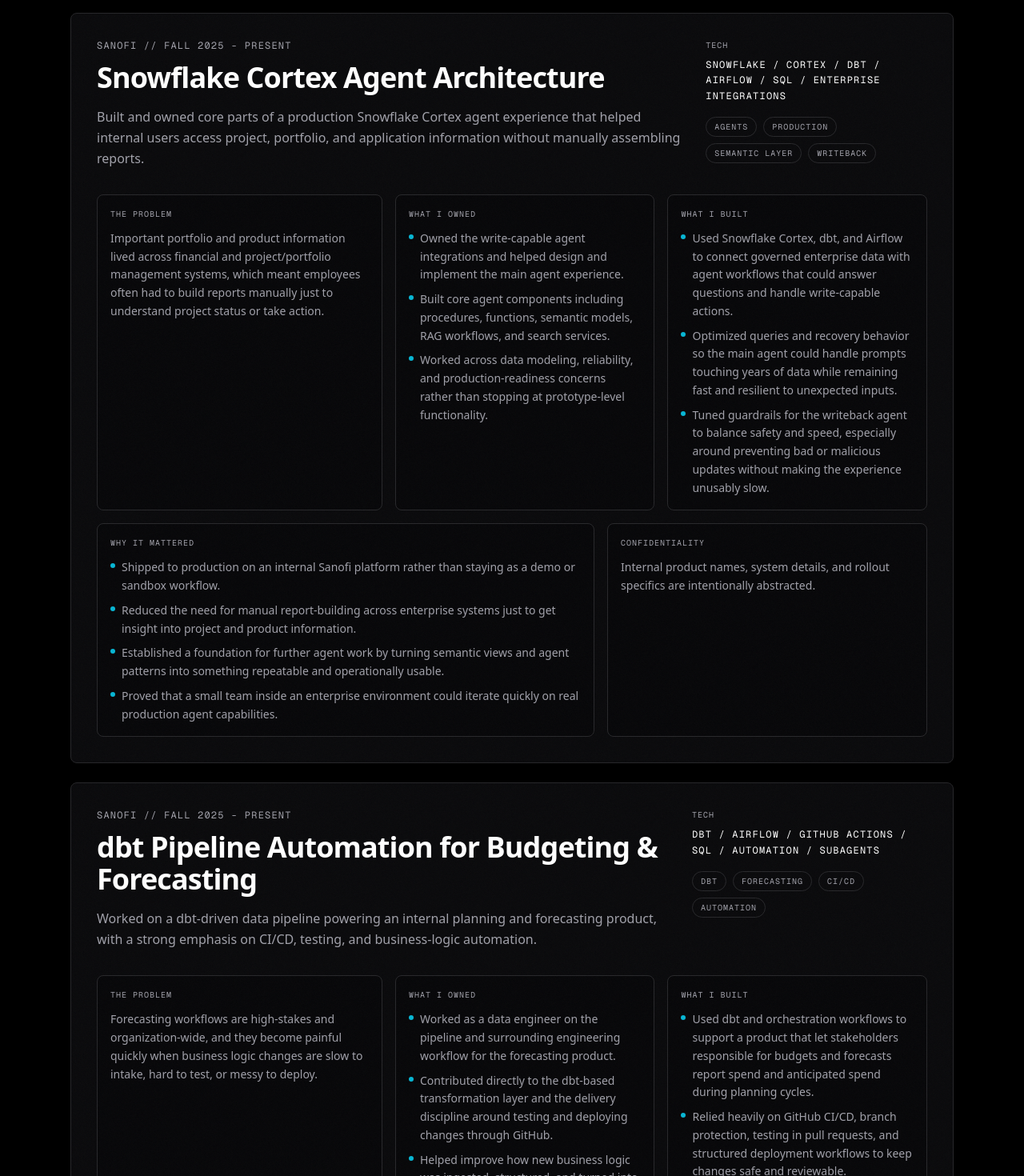
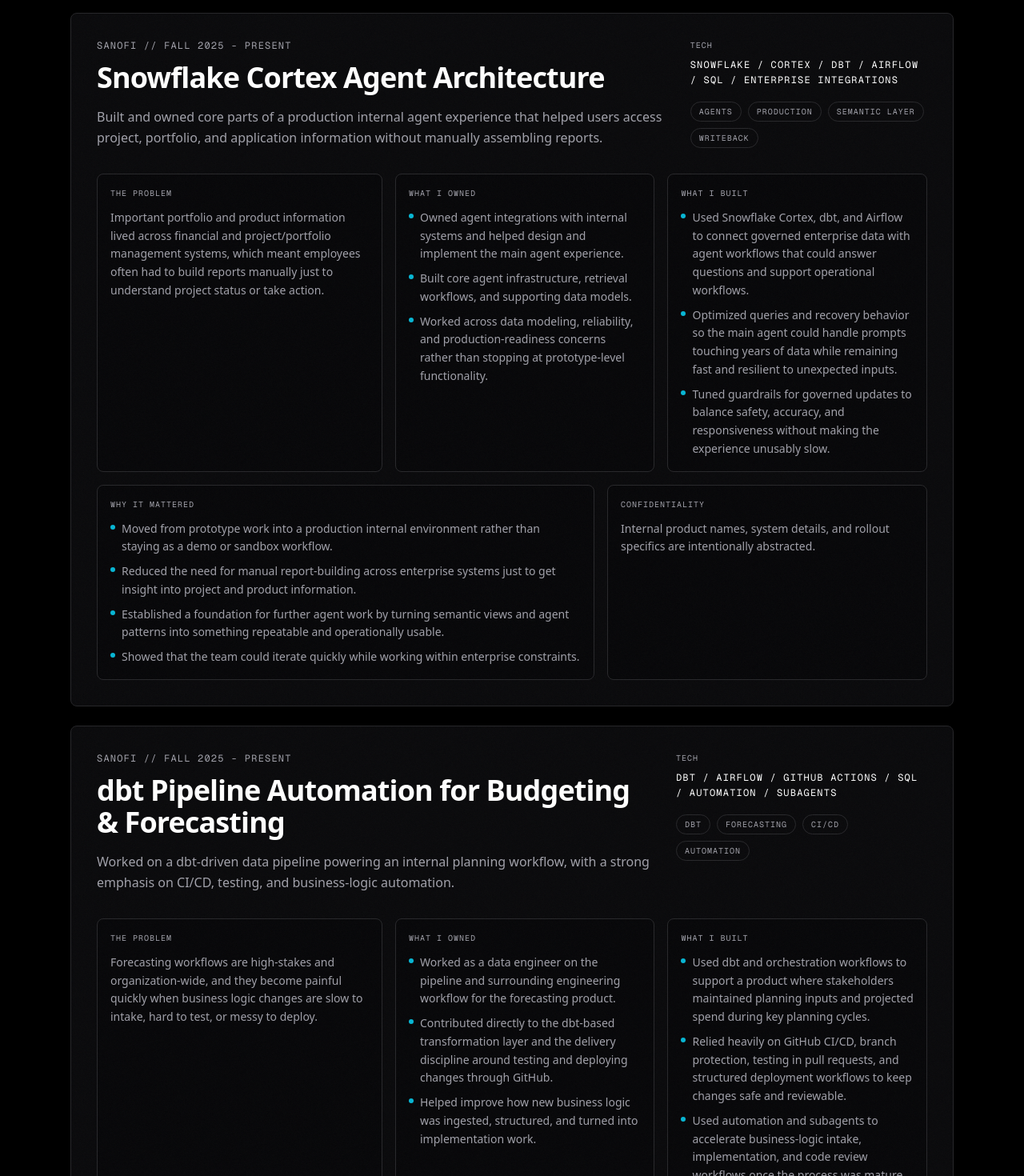
Before and after one commit to oliver-morrow/oliver-morrow-site, a Next.js app: page /case-studies in a window 1280 px wide. Shown: the part 360-1830 px from the top of the page at 80% size. Built offline with nearby package versions, Linux system fonts and the light colour scheme.

Commit message:
Update wording in case studies

```diff
--- a/src/data/portfolio.ts
+++ b/src/data/portfolio.ts
@@ -224,24 +224,24 @@
     organization: "Sanofi",
     period: { start: "Fall 2025", end: "Present" },
     summary:
-      "Built and owned core parts of a production Snowflake Cortex agent experience that helped internal users access project, portfolio, and application information without manually assembling reports.",
+      "Built and owned core parts of a production internal agent experience that helped users access project, portfolio, and application information without manually assembling reports.",
     problem:
       "Important portfolio and product information lived across financial and project/portfolio management systems, which meant employees often had to build reports manually just to understand project status or take action.",
     ownership: [
-      "Owned the write-capable agent integrations and helped design and implement the main agent experience.",
-      "Built core agent components including procedures, functions, semantic models, RAG workflows, and search services.",
+      "Owned agent integrations with internal systems and helped design and implement the main agent experience.",
+      "Built core agent infrastructure, retrieval workflows, and supporting data models.",
       "Worked across data modeling, reliability, and production-readiness concerns rather than stopping at prototype-level functionality.",
     ],
     approach: [
-      "Used Snowflake Cortex, dbt, and Airflow to connect governed enterprise data with agent workflows that could answer questions and handle write-capable actions.",
+      "Used Snowflake Cortex, dbt, and Airflow to connect governed enterprise data with agent workflows that could answer questions and support operational workflows.",
       "Optimized queries and recovery behavior so the main agent could handle prompts touching years of data while remaining fast and resilient to unexpected inputs.",
-      "Tuned guardrails for the writeback agent to balance safety and speed, especially around preventing bad or malicious updates without making the experience unusably slow.",
+      "Tuned guardrails for governed updates to balance safety, accuracy, and responsiveness without making the experience unusably slow.",
     ],
     impact: [
-      "Shipped to production on an internal Sanofi platform rather than staying as a demo or sandbox workflow.",
+      "Moved from prototype work into a production internal environment rather than staying as a demo or sandbox workflow.",
       "Reduced the need for manual report-building across enterprise systems just to get insight into project and product information.",
       "Established a foundation for further agent work by turning semantic views and agent patterns into something repeatable and operationally usable.",
-      "Proved that a small team inside an enterprise environment could iterate quickly on real production agent capabilities.",
+      "Showed that the team could iterate quickly while working within enterprise constraints.",
     ],
     tech: ["Snowflake", "Cortex", "dbt", "Airflow", "SQL", "Enterprise Integrations"],
     tags: ["Agents", "Production", "Semantic Layer", "Writeback"],
@@ -255,7 +255,7 @@
     organization: "Sanofi",
     period: { start: "Fall 2025", end: "Present" },
     summary:
-      "Worked on a dbt-driven data pipeline powering an internal planning and forecasting product, with a strong emphasis on CI/CD, testing, and business-logic automation.",
+      "Worked on a dbt-driven data pipeline powering an internal planning workflow, with a strong emphasis on CI/CD, testing, and business-logic automation.",
     problem:
       "Forecasting workflows are high-stakes and organization-wide, and they become painful quickly when business logic changes are slow to intake, hard to test, or messy to deploy.",
     ownership: [
@@ -264,9 +264,9 @@
       "Helped improve how new business logic was ingested, structured, and turned into implementation work.",
     ],
     approach: [
-      "Used dbt and orchestration workflows to support a product that let stakeholders responsible for budgets and forecasts report spend and anticipated spend during planning cycles.",
+      "Used dbt and orchestration workflows to support a product where stakeholders maintained planning inputs and projected spend during key planning cycles.",
       "Relied heavily on GitHub CI/CD, branch protection, testing in pull requests, and structured deployment workflows to keep changes safe and reviewable.",
-      "Used automation and subagents to intake new business logic, act on tickets, and generate pull requests once the workflow was mature enough to standardize.",
+      "Used automation and subagents to accelerate business-logic intake, implementation, and code review workflows once the process was mature enough to standardize.",
     ],
     impact: [
       "Supported an internal forecasting workflow that mattered across the organization, not just to a single team.",
```
Also changed, not shown: 1 other file (tests, documents, lock files or other folders).
